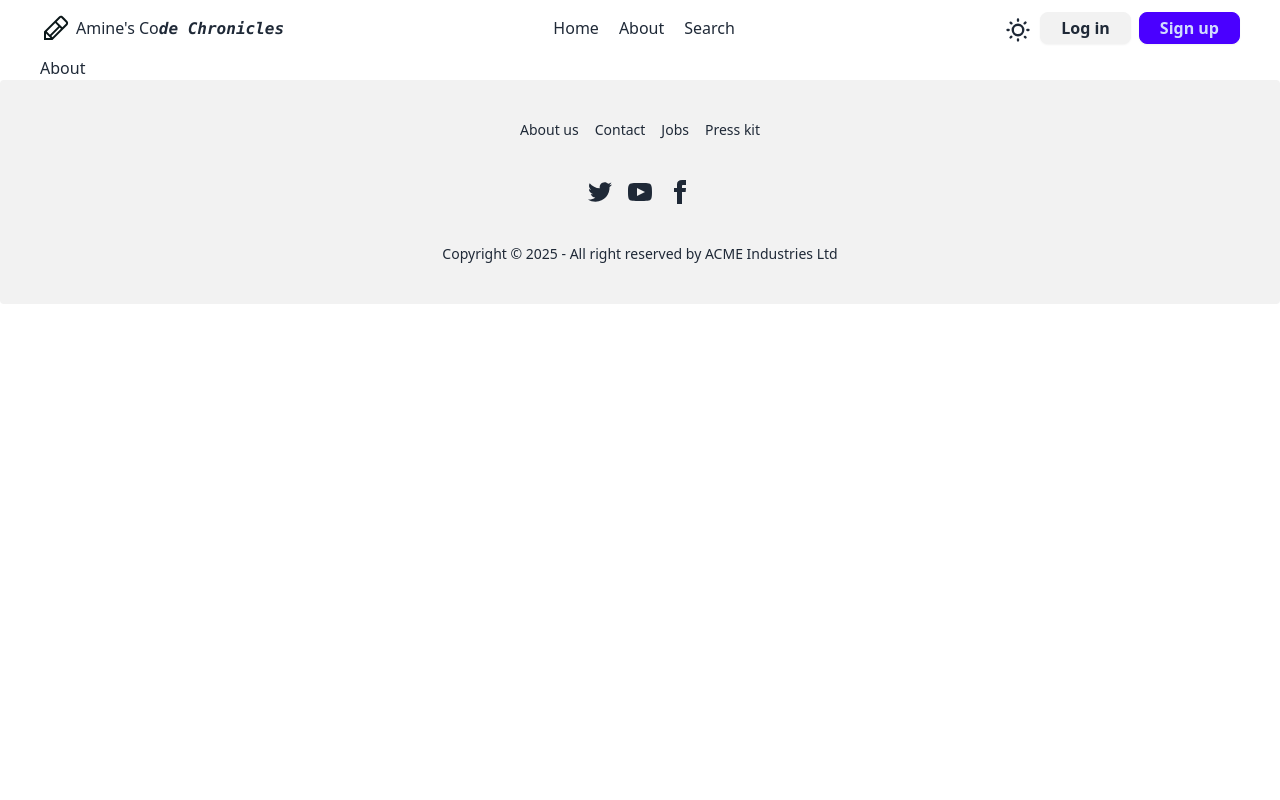
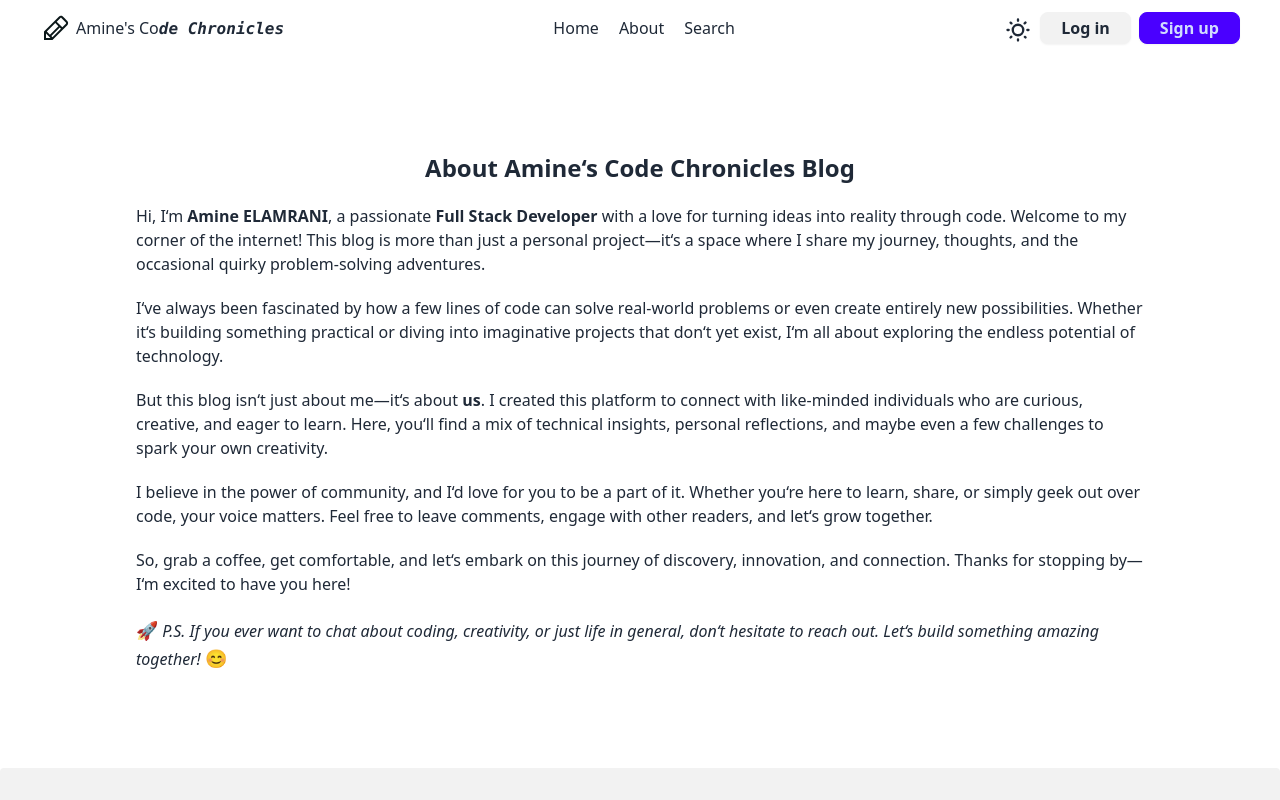
Before and after one commit to amineelamrani/Amine-Blog-MERN, a React (Vite) app in the folder client/: page /about in a window 1280 px wide. Shown: the top 800 px of the page. Built offline with nearby package versions, Linux system fonts and the light colour scheme; no server answers.

Commit message:
Update About page

```diff
--- a/client/src/pages/About.jsx
+++ b/client/src/pages/About.jsx
@@ -1,5 +1,52 @@
-import React from "react";
-
 export default function About() {
-  return <div>About</div>;
+  return (
+    <div className="container py-24 px-5 md:px-24 w-full mx-auto flex flex-col items-center gap-5">
+      <h1 className="text-2xl md:text-2xl font-bold capitalize">
+        About Amine&lsquo;s Code Chronicles Blog
+      </h1>
+      <p>
+        Hi, I&lsquo;m <span className="font-bold">Amine ELAMRANI</span>, a
+        passionate <span className="font-bold">Full Stack Developer</span> with
+        a love for turning ideas into reality through code. Welcome to my corner
+        of the internet! This blog is more than just a personal
+        project—it&lsquo;s a space where I share my journey, thoughts, and the
+        occasional quirky problem-solving adventures.
+      </p>
+      <p>
+        I&lsquo;ve always been fascinated by how a few lines of code can solve
+        real-world problems or even create entirely new possibilities. Whether
+        it&lsquo;s building something practical or diving into imaginative
+        projects that don&lsquo;t yet exist, I&lsquo;m all about exploring the
+        endless potential of technology.
+      </p>
+      <p>
+        But this blog isn&lsquo;t just about me—it&lsquo;s about{" "}
+        <span className="font-bold">us</span>. I created this platform to
+        connect with like-minded individuals who are curious, creative, and
+        eager to learn. Here, you&lsquo;ll find a mix of technical insights,
+        personal reflections, and maybe even a few challenges to spark your own
+        creativity.
+      </p>
+      <p>
+        I believe in the power of community, and I&lsquo;d love for you to be a
+        part of it. Whether you&lsquo;re here to learn, share, or simply geek
+        out over code, your voice matters. Feel free to leave comments, engage
+        with other readers, and let&lsquo;s grow together.
+      </p>
+      <p>
+        So, grab a coffee, get comfortable, and let&lsquo;s embark on this
+        journey of discovery, innovation, and connection. Thanks for stopping
+        by—I&lsquo;m excited to have you here!
+      </p>
+      <p>
+        <span className="text-lg">🚀</span>{" "}
+        <em>
+          P.S. If you ever want to chat about coding, creativity, or just life
+          in general, don&lsquo;t hesitate to reach out. Let&lsquo;s build
+          something amazing together!
+        </em>{" "}
+        <span className="text-lg">😊</span>
+      </p>
+    </div>
+  );
 }
```
